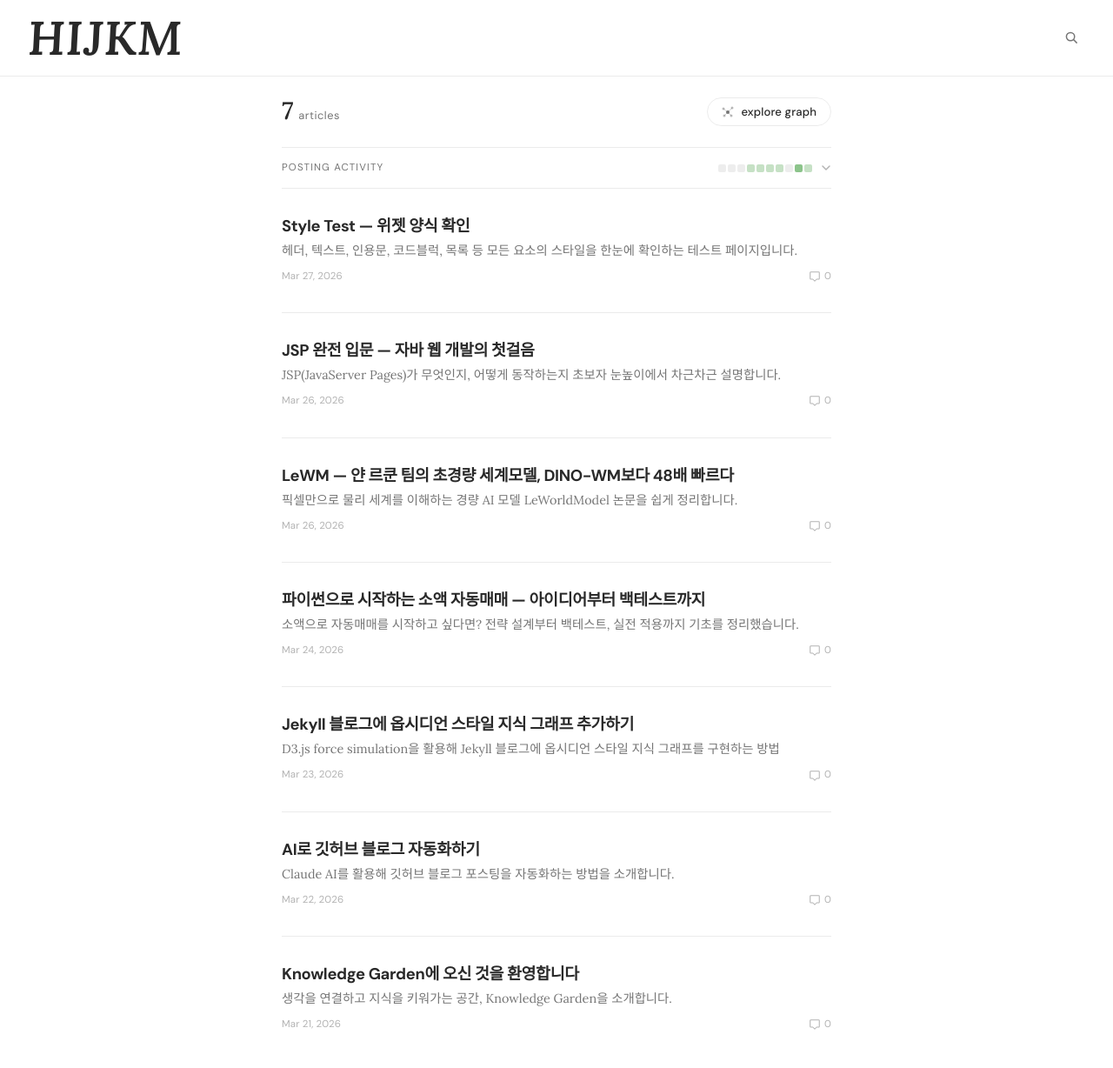
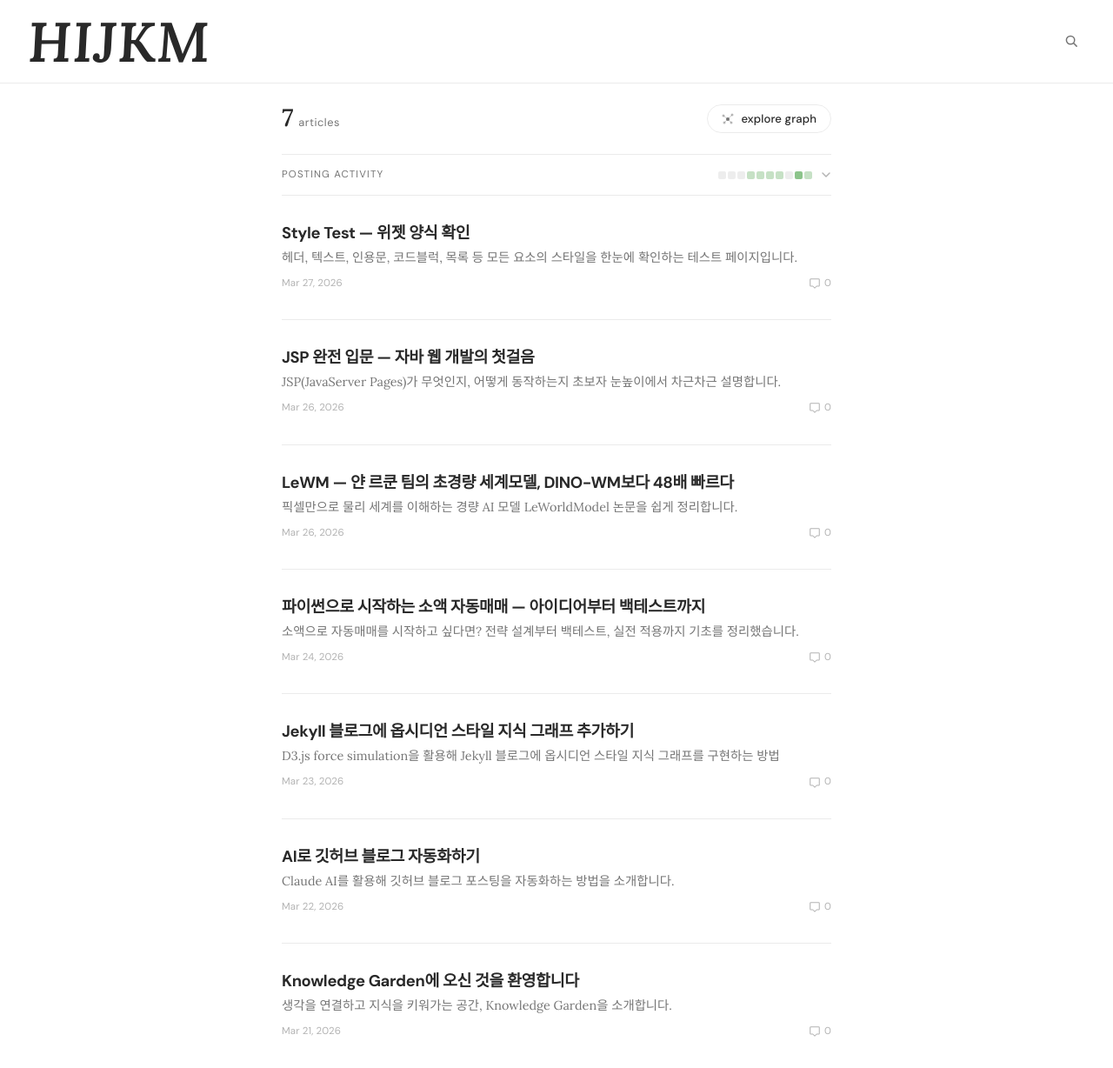
Before and after one commit to HIJKM/HIJKM.github.io, a Jekyll site: the page built from index.html, in a window 1280 px wide and 1228 px high. Shown: the whole window at 87% size. Built offline with Jekyll 4.4.1, drawn with Linux system fonts in a browser that asks for light colours; nearby versions of some CDN libraries; the list of posts is cut into pages by our own code.

Commit message:
style: HIJKM logo larger and bolder (4rem, weight 700)
Header height 88→96px to accommodate; search dropdown top adjusted.

Co-Authored-By: Claude Sonnet 4.6 <noreply@anthropic.com>

```diff
--- a/assets/css/main.css
+++ b/assets/css/main.css
@@ -63,7 +63,7 @@ img { max-width: 100%; display: block; }
   width: 100%;
   background: var(--bg);
   border-bottom: 1px solid var(--line);
-  height: 88px;
+  height: 96px;
   display: flex;
   align-items: center;
   justify-content: space-between;
@@ -72,8 +72,8 @@ img { max-width: 100%; display: block; }
 
 .site-logo {
   font-family: var(--font-serif);
-  font-size: 3.4rem;
-  font-weight: 600;
+  font-size: 4rem;
+  font-weight: 700;
   font-style: italic;
   letter-spacing: 0.01em;
   color: var(--ink);
@@ -923,7 +923,7 @@ img { max-width: 100%; display: block; }
 .search-dropdown {
   display: none;
   position: fixed;
-  top: 88px;
+  top: 96px;
   left: 0;
   right: 0;
   z-index: 500;
```
